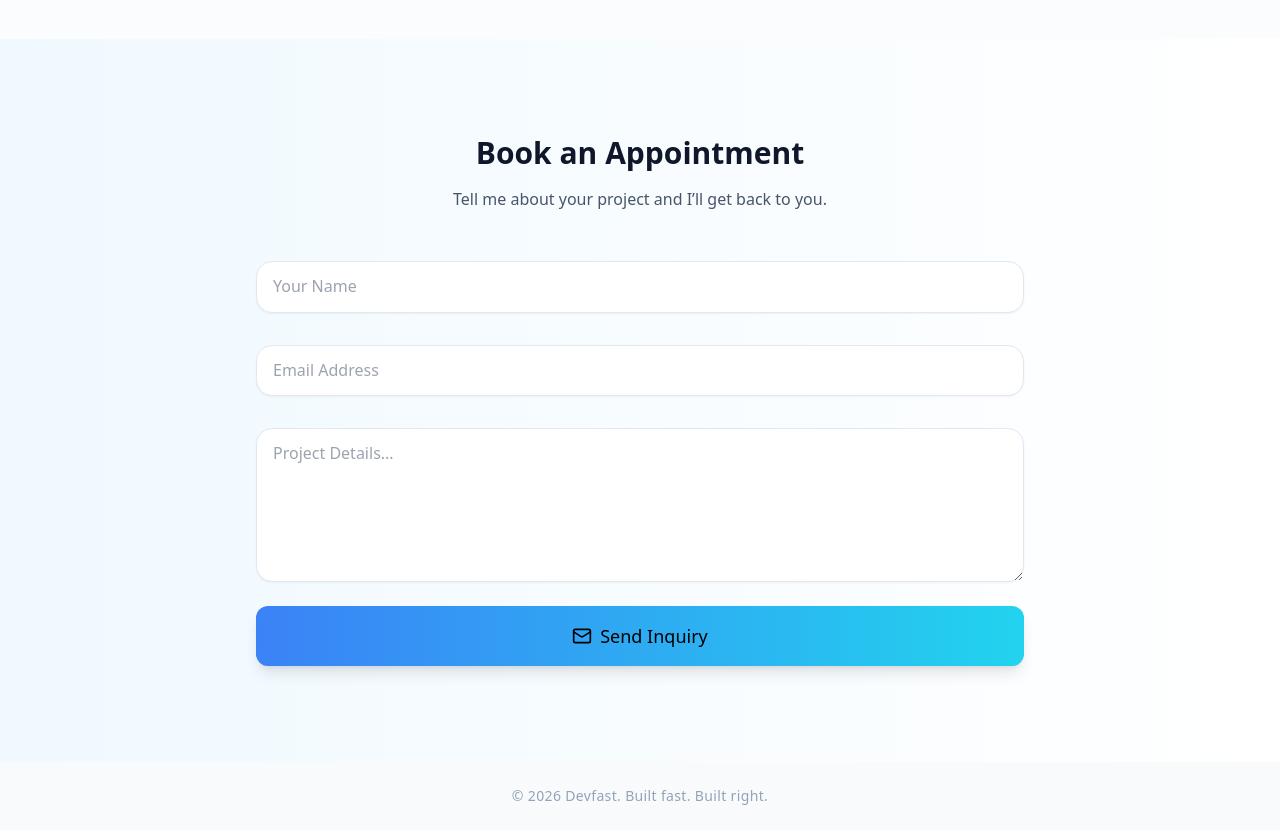
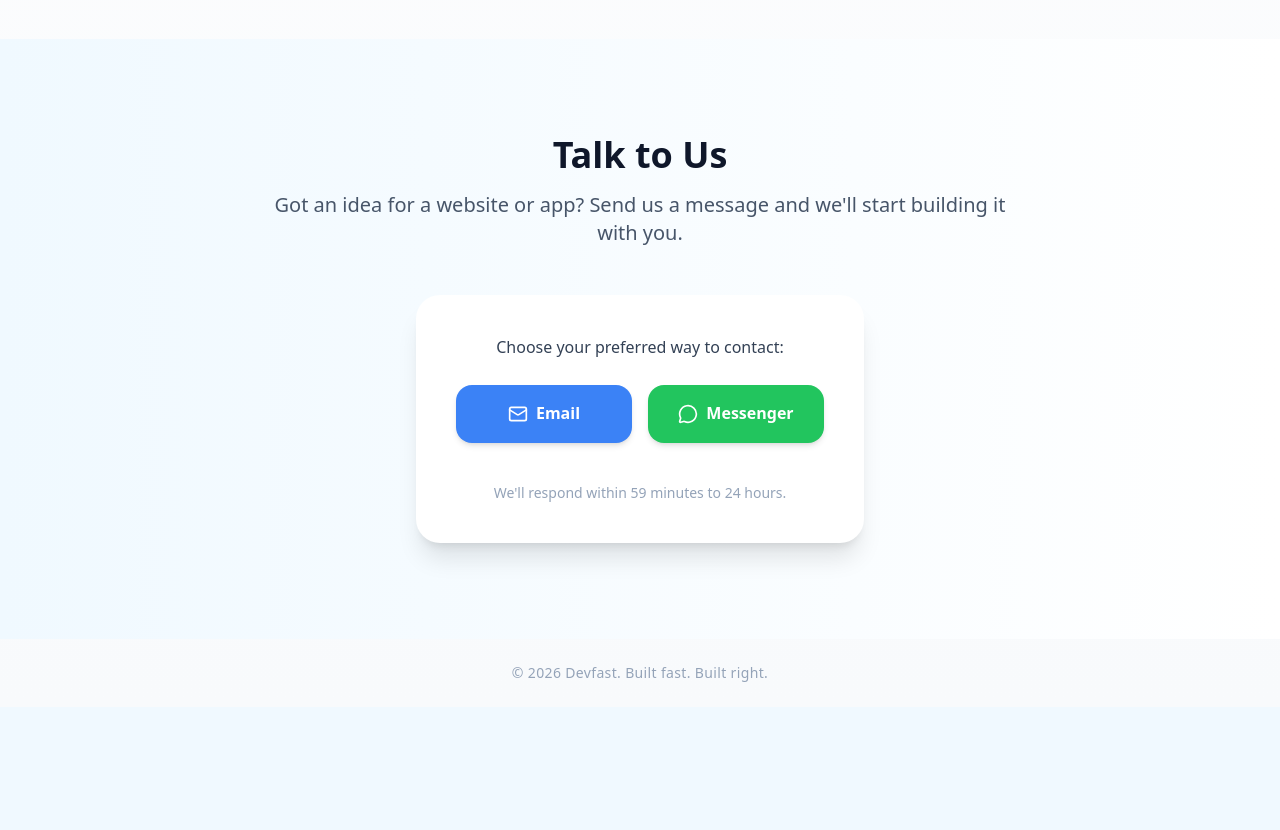
Before and after one commit to Devwezardtech/devfast, a React (Create React App) app: page / in a window 1280 px wide. Shown: the part 2900-3730 px from the top of the page. After the commit the page ends 3607 px from the top, so only its background shows below. Built offline with nearby package versions, Linux system fonts and the light colour scheme.

Commit message:
inhance: about adding an menu for home

```diff
--- a/src/page/developercard.jsx
+++ b/src/page/developercard.jsx
@@ -37,6 +37,14 @@ export default function DeveloperCard() {
               <Mail className="mr-2 w-4 h-4" />
               Email Me
             </a>
+            <a
+          href="https://m.me/801311679735475"
+          target="_blank"
+          rel="noopener noreferrer"
+          className="flex-1 inline-flex items-center justify-center px-6 py-3 bg-green-500 text-white rounded-2xl font-semibold hover:bg-green-600 transition"
+        >
+          Messenger
+        </a>
           </div>
           <p className="mt-4 text-slate-500 text-sm">📞 +63 970 450 5022</p>
         </div>
--- a/src/page/home.jsx
+++ b/src/page/home.jsx
@@ -1,9 +1,8 @@
-// DevfastLanding.jsx
 import { useState, useRef } from "react";
 import { motion } from "framer-motion";
 import { Card, CardContent } from "../components/ui/card";
 import { Button } from "../components/ui/button";
-import { Mail, CheckCircle, Menu, X } from "lucide-react";
+import { Mail, CheckCircle, Menu, X, MessageCircle } from "lucide-react";
 import { useNavigate } from "react-router-dom";
 import DeveloperCard from "./developercard";
 
@@ -217,20 +216,44 @@ export default function DevfastLanding() {
         </div>
       </section>
 
-      {/* ================= CONTACT ================= */}
 <section ref={contactRef} className="bg-gradient-to-r from-sky-50 to-white py-24 px-6">
   <div className="max-w-3xl mx-auto text-center">
-          <h2 className="text-3xl font-bold text-slate-900 mb-4">Book an Appointment</h2>
-          <p className="text-slate-600 mb-10">Tell me about your project and I’ll get back to you.</p>
-          <div className="grid gap-6 text-left">
-            <input className="mt-2 w-full rounded-2xl border border-slate-200 px-4 py-3 focus:outline-none focus:ring-2 focus:ring-blue-500 shadow-sm" placeholder="Your Name" />
-            <input className="mt-2 w-full rounded-2xl border border-slate-200 px-4 py-3 focus:outline-none focus:ring-2 focus:ring-blue-500 shadow-sm" placeholder="Email Address" />
-            <textarea className="mt-2 w-full rounded-2xl border border-slate-200 px-4 py-3 focus:outline-none focus:ring-2 focus:ring-blue-500 shadow-sm" rows={5} placeholder="Project Details..." />
-            <a href="https://m.me/801311679735475" target="_blank" rel="noopener noreferrer">
-              <Button className="w-full py-4 px-8 text-lg rounded-2xl bg-gradient-to-r from-blue-500 to-cyan-400 hover:from-blue-600 hover:to-cyan-500 shadow-lg hover:shadow-2xl transition-transform transform hover:-translate-y-1 flex items-center justify-center gap-2">
-                <Mail className="w-5 h-5" /> Send Inquiry
-              </Button>
+    {/* Header */}
+   <h2 className="text-3xl md:text-4xl font-extrabold text-slate-900 mb-4">
+  Talk to Us
+</h2>
+<p className="text-slate-600 mb-12 text-lg md:text-xl">
+  Got an idea for a website or app? Send us a message and we'll start building it with you.
+</p>
+
+    {/* Contact Card */}
+    <div className="relative z-10 w-full max-w-md mx-auto bg-white rounded-3xl p-8 sm:p-10 shadow-xl flex flex-col items-center gap-6">
+      <p className="text-slate-700 text-center font-medium">
+        Choose your preferred way to contact:
+      </p>
+
+      {/* Buttons */}
+      <div className="flex flex-col sm:flex-row gap-4 w-full">
+        <a
+          href="mailto:devfastt@gmail.com"
+          className="flex-1 inline-flex items-center justify-center gap-2 px-6 py-4 bg-blue-500 text-white rounded-2xl font-semibold hover:bg-blue-600 transition transform hover:-translate-y-1 shadow-md"
+        >
+          <Mail className="w-5 h-5" /> Email
         </a>
+        <a
+          href="https://m.me/801311679735475"
+          target="_blank"
+          rel="noopener noreferrer"
+          className="flex-1 inline-flex items-center justify-center gap-2 px-6 py-4 bg-green-500 text-white rounded-2xl font-semibold hover:bg-green-600 transition transform hover:-translate-y-1 shadow-md"
+        >
+          <MessageCircle className="w-5 h-5" /> Messenger
+        </a>
+      </div>
+
+      {/* Optional small note */}
+      <p className="text-slate-400 text-sm mt-4">
+        We'll respond within 59 minutes to 24 hours.
+      </p>
     </div>
   </div>
 </section>
@@ -238,6 +261,7 @@ export default function DevfastLanding() {
      {showDeveloperModal && (
   <div className="fixed inset-0 flex items-center justify-center z-50 px-4 sm:px-6">
     {/* Overlay */}
+
     <div
       className="absolute inset-0 bg-black/50 backdrop-blur-sm"
       onClick={() => setShowDeveloperModal(false)}
@@ -245,7 +269,14 @@ export default function DevfastLanding() {
 
     {/* Modal Content */}
     <div className="relative z-10 w-full max-w-3xl bg-white rounded-3xl p-6 sm:p-8 shadow-xl">
+      <motion.div
+  initial={{ opacity: 0, scale: 0.95 }}
+  animate={{ opacity: 1, scale: 1 }}
+  exit={{ opacity: 0, scale: 0.95 }}
+  transition={{ duration: 0.3 }}
+>
   <DeveloperCard />
+</motion.div>
     </div>
   </div>
 )}
```
Lines whose indentation alone changed are shown as unchanged.
